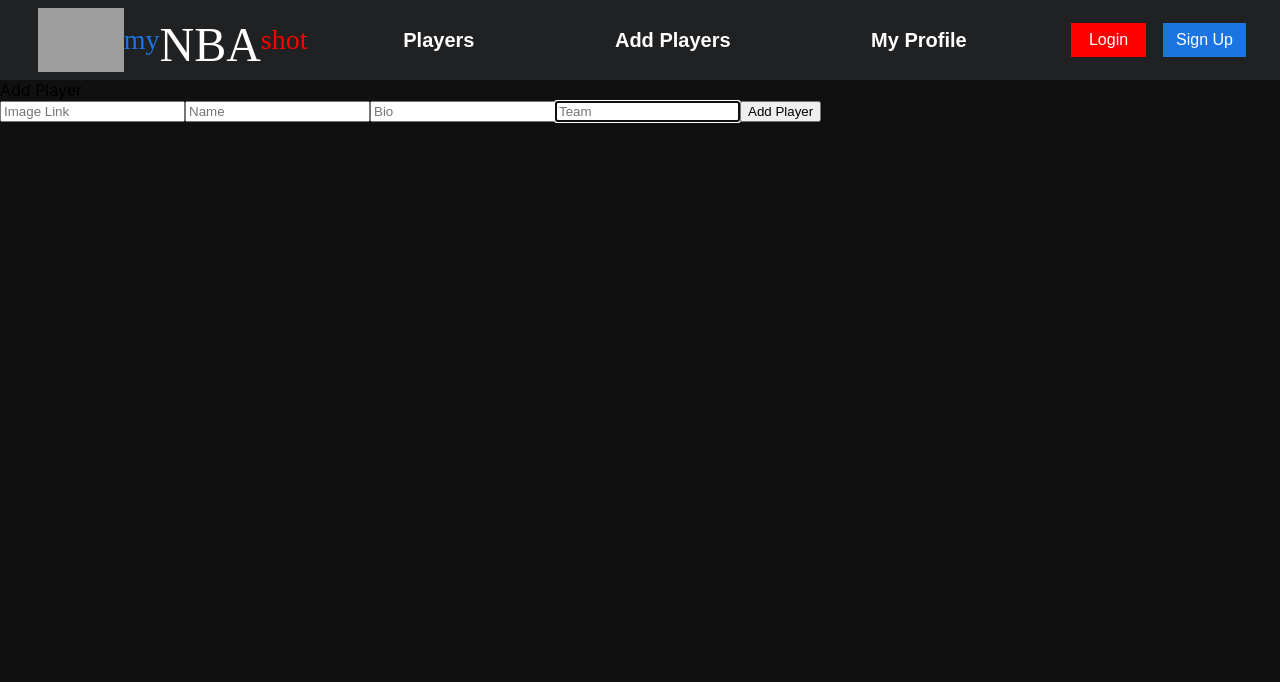
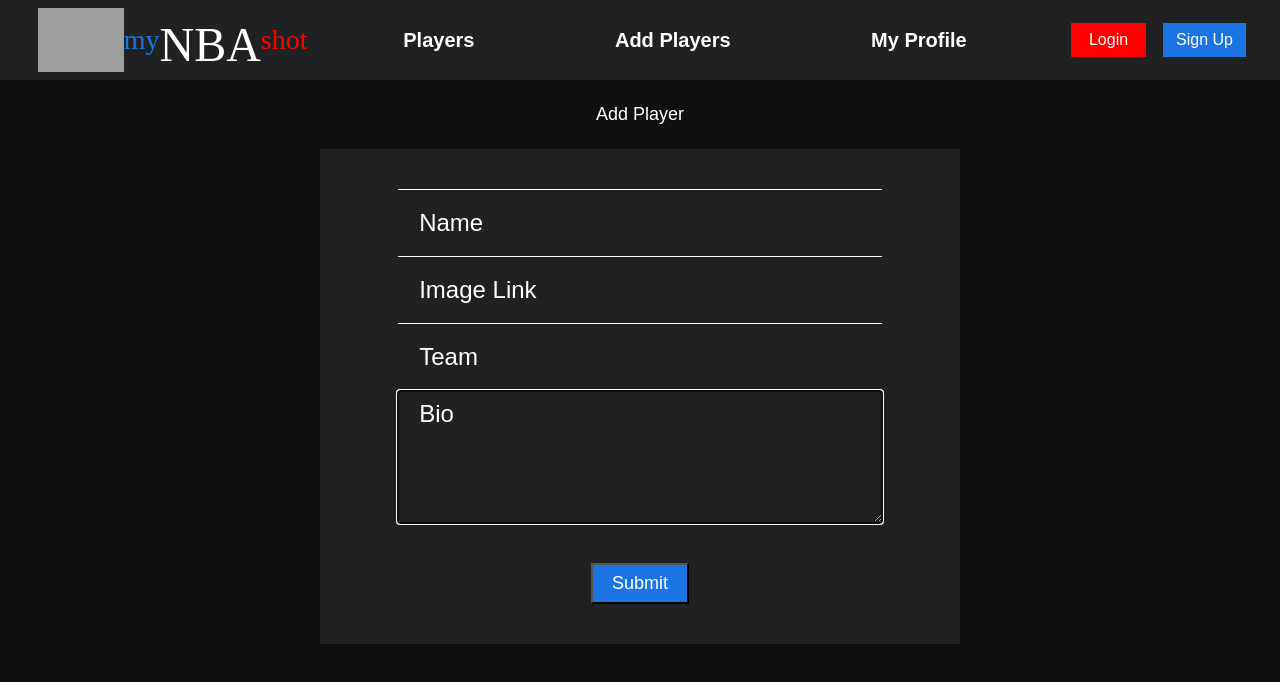
Before and after one commit to Gino2B/myNBAlist, a React (Create React App) app in the folder client/: page /add in a window 1280 px wide. Shown: the top 682 px of the page. Built offline with nearby package versions, Linux system fonts and the light colour scheme; grey boxes are pictures that could not be loaded.

Commit message:
Finished player add styling

```diff
--- /dev/null
+++ b/client/src/screens/PlayerAdd/PlayerAdd.css
@@ -0,0 +1,83 @@
+.add-player {
+  font-family: "Kanit", sans-serif;
+  font-size: 18px;
+  margin: 3vh 0;
+  color: white;
+  display: flex;
+  justify-content: center;
+}
+
+.add-form {
+  display: flex;
+  flex-direction: column;
+  justify-content: center;
+  align-items: center;
+  width: 50vw;
+  margin: 0 auto;
+  background-color: #1f2123;
+}
+
+.add-name {
+  text-indent: 1.5vw;
+  font-family: "Kanit", sans-serif;
+  width: 75%;
+  height: 8vh;
+  border: 0;
+  background-color: #1f2123;
+  font-size: 24px;
+  border-top: 1px solid white;
+  margin-top: 5vh;
+  color: white;
+}
+.add-image {
+  text-indent: 1.5vw;
+  font-family: "Kanit", sans-serif;
+  width: 75%;
+  height: 8vh;
+  border: 0;
+  background-color: #1f2123;
+  font-size: 24px;
+  border-top: 1px solid white;
+  color: white;
+}
+.add-team {
+  text-indent: 1.5vw;
+  font-family: "Kanit", sans-serif;
+  width: 75%;
+  height: 8vh;
+  border: 0;
+  background-color: #1f2123;
+  font-size: 24px;
+  border-top: 1px solid white;
+  border-bottom: 1px solid white;
+  color: white;
+}
+
+.add-bio {
+  text-indent: 1.5vw;
+  font-family: "Kanit", sans-serif;
+  width: 75%;
+  height: 15vh;
+  border: 0;
+  background-color: #1f2123;
+  font-size: 24px;
+  border-top: 1px solid white;
+  border-bottom: 1px solid white;
+  padding-top: 1vh;
+  color: white;
+}
+
+.add-bio::placeholder,
+.add-name::placeholder,
+.add-image::placeholder,
+.add-team::placeholder {
+  color: white;
+}
+.add-form button {
+  font-family: "Kanit", sans-serif;
+  font-size: 18px;
+  background-color: #1a74e2;
+  padding: 1vh 1.5vw;
+  margin: 5vh;
+  color: white;
+}
--- a/client/src/screens/PlayerAdd/PlayerAdd.jsx
+++ b/client/src/screens/PlayerAdd/PlayerAdd.jsx
@@ -1,6 +1,7 @@
 import { useState } from "react";
 import { Redirect } from "react-router-dom";
 import { createPlayer } from "../../services/players";
+import "./PlayerAdd.css";
 
 const PlayerAdd = () => {
   const [isCreated, setCreated] = useState(false);
@@ -33,17 +34,8 @@ const PlayerAdd = () => {
 
   return (
     <div>
-      <div>Add Player</div>
-      <form onSubmit={handleSubmit}>
-        <input
-          className="add-image"
-          placeholder="Image Link"
-          value={player.image_url}
-          name="image_url"
-          required
-          autoFocus
-          onChange={handleChange}
-        />
+      <div className="add-player">Add Player</div>
+      <form onSubmit={handleSubmit} className="add-form">
         <input
           className="add-name"
           placeholder="Name"
@@ -54,10 +46,10 @@ const PlayerAdd = () => {
           onChange={handleChange}
         />
         <input
-          className="add-bio"
-          placeholder="Bio"
-          value={player.bio}
-          name="bio"
+          className="add-image"
+          placeholder="Image Link"
+          value={player.image_url}
+          name="image_url"
           required
           autoFocus
           onChange={handleChange}
@@ -71,7 +63,16 @@ const PlayerAdd = () => {
           autoFocus
           onChange={handleChange}
         />
-        <button>Add Player</button>
+        <textarea
+          className="add-bio"
+          placeholder="Bio"
+          value={player.bio}
+          name="bio"
+          required
+          autoFocus
+          onChange={handleChange}
+        />
+        <button>Submit</button>
       </form>
     </div>
   );
```
